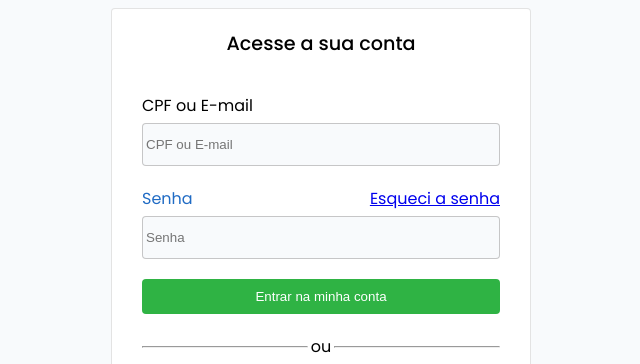
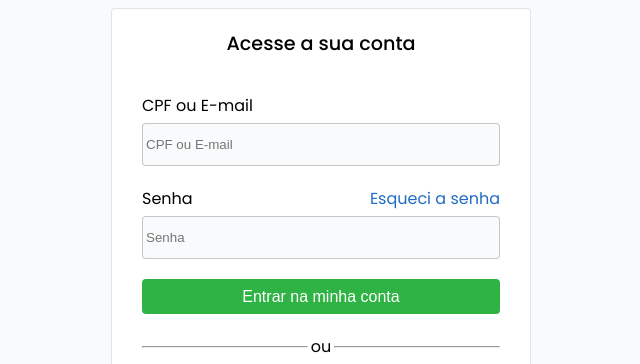
Before and after one commit to aliceanicio/formulario-tw, a plain HTML site: page index.html in a window 1280 px wide. Shown: the part 174-538 px from the top of the page, without its empty margins (319-959 px from the left). Drawn offline with Linux system fonts and the light colour scheme.

Commit message:
fix: alteração de css

```diff
--- a/styles.css
+++ b/styles.css
@@ -64,7 +64,7 @@ body {
   justify-content: space-between;
 }
 
-.password-field {
+.password-field a {
   color: #206bc4;
   text-decoration: none;
 }
@@ -76,6 +76,7 @@ body {
   color: #fff;
   border: none;
   border-radius: 4px;
+  font-size: 1rem;
 }
 
 .form-content button:hover {
```
